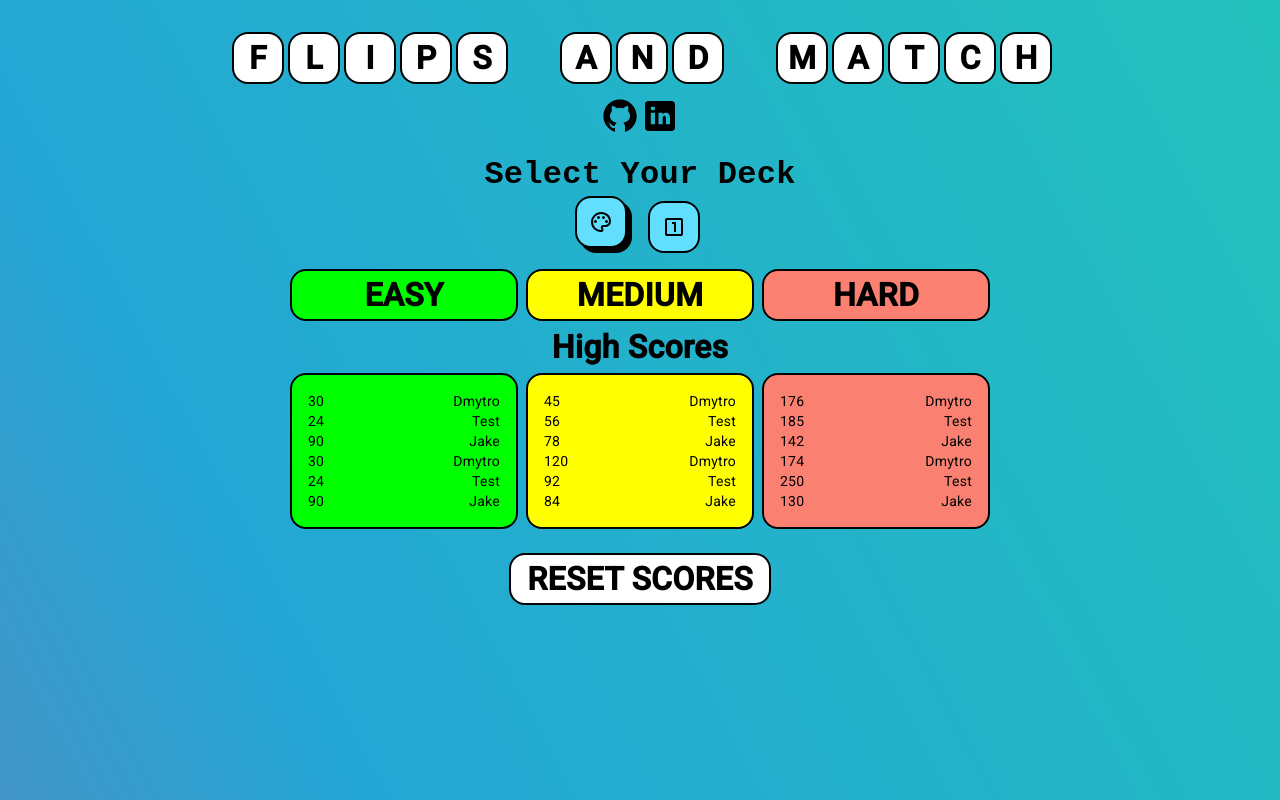
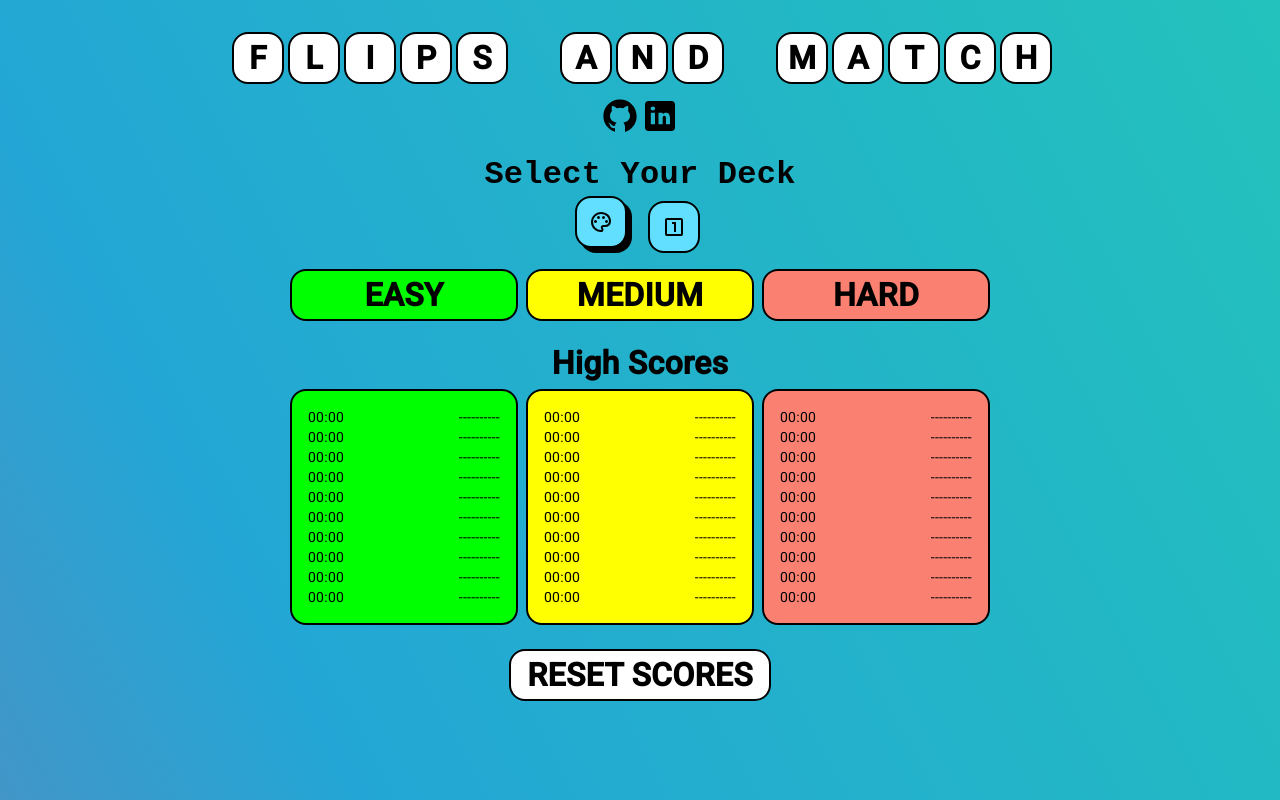
Before and after one commit to dsSliusarenko/flip-and-match, an Angular app: page /home in a window 1280 px wide. Built offline with nearby package versions, Linux system fonts and the light colour scheme.

Commit message:
rebuild score chart logic

```diff
--- a/src/app/components/home/home.component.html
+++ b/src/app/components/home/home.component.html
@@ -17,7 +17,7 @@
   </div>
   <fam-score-chart></fam-score-chart>
   <div class="reset-button">
-    <div class="button">
+    <div class="button" (click)="resetScores()">
       RESET SCORES
     </div>
   </div>
--- a/src/app/components/home/home.component.ts
+++ b/src/app/components/home/home.component.ts
@@ -1,6 +1,7 @@
 import {Component, OnInit} from '@angular/core';
 import {environment} from "../../../environment/environment.prod";
 import {Deck, Home, Level} from "./home";
+import {ScoreChartService} from "../../services/score-chart.service";
 
 @Component({
   selector: 'fam-home',
@@ -9,10 +10,15 @@ import {Deck, Home, Level} from "./home";
 })
 export class HomeComponent implements OnInit{
   protected readonly environment = environment;
+
+  // TODO: check naming and change color picker logic
   protected readonly LEVELS: Level[] = Home;
   protected readonly Deck = Deck;
 
   selectedDeck: Deck = Deck.ICONS;
+
+  constructor(private scoreChartService: ScoreChartService) {
+  }
 
   ngOnInit() {
     const savedDeck = localStorage.getItem('selectedDeck');
@@ -33,4 +39,8 @@ export class HomeComponent implements OnInit{
         break;
     }
   }
+
+  resetScores(): void {
+    this.scoreChartService.setDefaultChart();
+  }
 }
--- /dev/null
+++ b/src/app/components/score-chart/chart.ts
@@ -0,0 +1,24 @@
+export interface ScoreChart {
+    easy: {
+        color: string,
+        records: ScoreRecord[];
+    };
+    medium: {
+        color: string,
+        records: ScoreRecord[];
+    };
+    hard: {
+        color: string,
+        records: ScoreRecord[];
+    };
+}
+
+export interface ScoreRecord {
+  time: number;
+  playerName: string;
+}
+
+export interface ChartData {
+  color: string,
+  records: ScoreRecord[];
+}
--- /dev/null
+++ b/src/app/components/score-chart/render-chart/render-chart.component.html
@@ -0,0 +1,12 @@
+<div class="render-charts">
+  <div class="chart" [style.background-color]="chartData.color">
+    <div class="position" *ngFor="let record of chartData.records">
+      <div class="position__time">
+        <span>{{record.time * 1000 | date:'mm:ss'}}</span>
+      </div>
+      <div class="position__name">
+        <span>{{record.playerName}}</span>
+      </div>
+    </div>
+  </div>
+</div>
--- a/src/app/components/score-chart/score-chart.component.html
+++ b/src/app/components/score-chart/score-chart.component.html
@@ -3,16 +3,8 @@
     High Scores
   </span>
   <div class="charts">
-    <div class="chart" *ngFor="let chart of charts" [style.background-color]="chart.color">
-      <div class="position" *ngFor="let position of chart.results">
-        <div class="position__time">
-          <span>{{position.time}}</span>
-        </div>
-        <div class="position__name">
-          <span>{{position.name}}</span>
-        </div>
-      </div>
-
-    </div>
+    <fam-render-chart [chartData]="chart.easy"></fam-render-chart>
+    <fam-render-chart [chartData]="chart.medium"></fam-render-chart>
+    <fam-render-chart [chartData]="chart.hard"></fam-render-chart>
   </div>
 </div>
--- a/src/app/components/score-chart/score-chart.component.ts
+++ b/src/app/components/score-chart/score-chart.component.ts
@@ -1,106 +1,19 @@
-import { Component } from '@angular/core';
+import {Component, OnInit} from '@angular/core';
+import {ScoreChartService} from "../../services/score-chart.service";
+import {ScoreChart} from "./chart";
 
 @Component({
   selector: 'fam-score-chart',
   templateUrl: './score-chart.component.html',
   styleUrls: ['./score-chart.component.scss']
 })
-export class ScoreChartComponent {
-  charts!: any[]
+export class ScoreChartComponent implements OnInit {
+  chart!: ScoreChart;
 
-  constructor() {
-    this.charts = [
-      {
-        title: 'easy',
-        color: '#00FF01',
-        results: [
-          {
-            time: 30,
-            name: 'Dmytro'
-          },
-          {
-            time: 24,
-            name: 'Test'
-          },
-          {
-            time: 90,
-            name: 'Jake'
-          },
-          {
-            time: 30,
-            name: 'Dmytro'
-          },
-          {
-            time: 24,
-            name: 'Test'
-          },
-          {
-            time: 90,
-            name: 'Jake'
-          }
-        ]
-      },
-      {
-        title: 'medium',
-        color: '#FFFF01',
-        results: [
-          {
-            time: 45,
-            name: 'Dmytro'
-          },
-          {
-            time: 56,
-            name: 'Test'
-          },
-          {
-            time: 78,
-            name: 'Jake'
-          },
-          {
-            time: 120,
-            name: 'Dmytro'
-          },
-          {
-            time: 92,
-            name: 'Test'
-          },
-          {
-            time: 84,
-            name: 'Jake'
-          }
-        ]
-      },
-      {
-        title: 'hard',
-        color: '#FA8072',
-        results: [
-          {
-            time: 176,
-            name: 'Dmytro'
-          },
-          {
-            time: 185,
-            name: 'Test'
-          },
-          {
-            time: 142,
-            name: 'Jake'
-          },
-          {
-            time: 174,
-            name: 'Dmytro'
-          },
-          {
-            time: 250,
-            name: 'Test'
-          },
-          {
-            time: 130,
-            name: 'Jake'
-          }
-        ]
-      }
-    ]
+  constructor(private scoreChartService: ScoreChartService) {
   }
 
+  ngOnInit(): void {
+    this.chart = this.scoreChartService.getScoreChart();
+  }
 }
--- /dev/null
+++ b/src/app/services/score-chart.service.ts
@@ -0,0 +1,160 @@
+import {Injectable} from "@angular/core";
+import {ScoreChart, ScoreRecord} from "../components/score-chart/chart";
+
+@Injectable({
+  providedIn: "root"
+})
+export class ScoreChartService {
+  private scoreChart: ScoreChart = {
+    easy: {
+      color: '#00FF01',
+      records: [
+        {
+          time: 0,
+          playerName: '----------'
+        },
+        {
+          time: 0,
+          playerName: '----------'
+        },
+        {
+          time: 0,
+          playerName: '----------'
+        },
+        {
+          time: 0,
+          playerName: '----------'
+        },
+        {
+          time: 0,
+          playerName: '----------'
+        },
+        {
+          time: 0,
+          playerName: '----------'
+        },
+        {
+          time: 0,
+          playerName: '----------'
+        },
+        {
+          time: 0,
+          playerName: '----------'
+        },
+        {
+          time: 0,
+          playerName: '----------'
+        },
+        {
+          time: 0,
+          playerName: '----------'
+        }
+      ]
+    },
+    medium: {
+      color: '#FFFF01',
+      records: [
+        {
+          time: 0,
+          playerName: '----------'
+        },
+        {
+          time: 0,
+          playerName: '----------'
+        },
+        {
+          time: 0,
+          playerName: '----------'
+        },
+        {
+          time: 0,
+          playerName: '----------'
+        },
+        {
+          time: 0,
+          playerName: '----------'
+        },
+        {
+          time: 0,
+          playerName: '----------'
+        },
+        {
+          time: 0,
+          playerName: '----------'
+        },
+        {
+          time: 0,
+          playerName: '----------'
+        },
+        {
+          time: 0,
+          playerName: '----------'
+        },
+        {
+          time: 0,
+          playerName: '----------'
+        }
+      ]
+    },
+    hard: {
+      color: '#FA8072',
+      records: [
+        {
+          time: 0,
+          playerName: '----------'
+        },
+        {
+          time: 0,
+          playerName: '----------'
+        },
+        {
+          time: 0,
+          playerName: '----------'
+        },
+        {
+          time: 0,
+          playerName: '----------'
+        },
+        {
+          time: 0,
+          playerName: '----------'
+        },
+        {
+          time: 0,
+          playerName: '----------'
+        },
+        {
+          time: 0,
+          playerName: '----------'
+        },
+        {
+          time: 0,
+          playerName: '----------'
+        },
+        {
+          time: 0,
+          playerName: '----------'
+        },
+        {
+          time: 0,
+          playerName: '----------'
+        }
+      ]
+    }
+  }
+
+  setDefaultChart(): void {
+    const emptyRecord: ScoreRecord = {
+      playerName: '----------',
+      time: 0
+    }
+
+    this.scoreChart.easy.records = Array(10).fill(emptyRecord);
+    this.scoreChart.medium.records = Array(10).fill(emptyRecord);
+    this.scoreChart.hard.records = Array(10).fill(emptyRecord);
+  }
+
+  getScoreChart(): ScoreChart {
+    return this.scoreChart;
+  }
+}
--- a/src/styles.scss
+++ b/src/styles.scss
@@ -172,12 +172,24 @@ html, body {
   display: flex;
   justify-content: center;
   flex-direction: column;
+  margin-top: 2rem;
 
   .charts {
     display: flex;
     justify-content: center;
     margin-top: 1rem;
+  }
 
+  fam-render-chart {
+    margin-right: 0.5rem;
+  }
+
+  fam-render-chart:last-child {
+    margin-right: 0;
+  }
+}
+
+.render-charts {
   .chart {
     @extend .border-radius-1rem;
     @extend .border-solid-black;
@@ -191,7 +203,6 @@ html, body {
       display: flex;
       justify-content: space-between;
 
-
       &__time {
 
       }
@@ -199,15 +210,6 @@ html, body {
       &__name {
 
       }
-      }
-    }
-
-    .chart {
-      margin-right: 0.5rem;
-    }
-
-    .chart:last-child {
-      margin-right: 0;
     }
   }
 }
```
Also changed, not shown: src/app/components/score-chart/render-chart/render-chart.component.ts (added, +11 -0 lines), src/app/components/score-chart/score-chart.module.ts (+8 -7 lines), src/app/components/score-chart/render-chart/render-chart.component.scss (added). Lines whose indentation alone changed are shown as unchanged.
